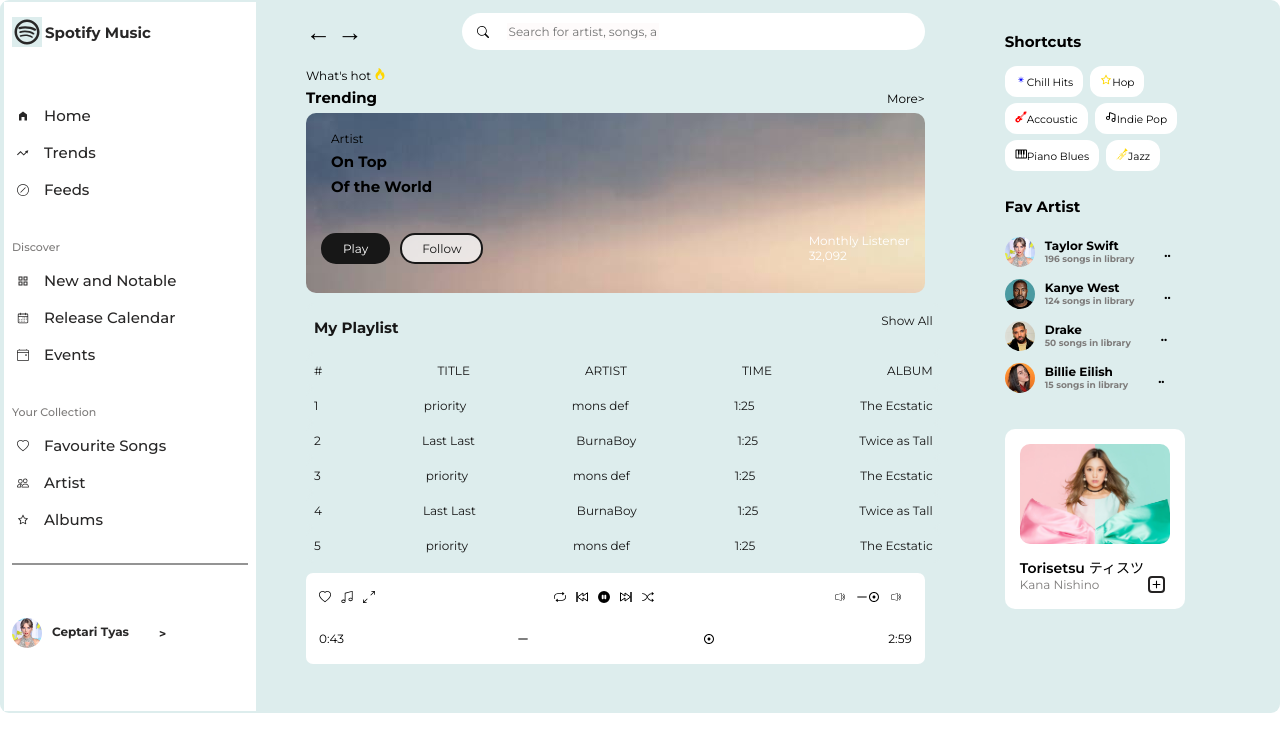
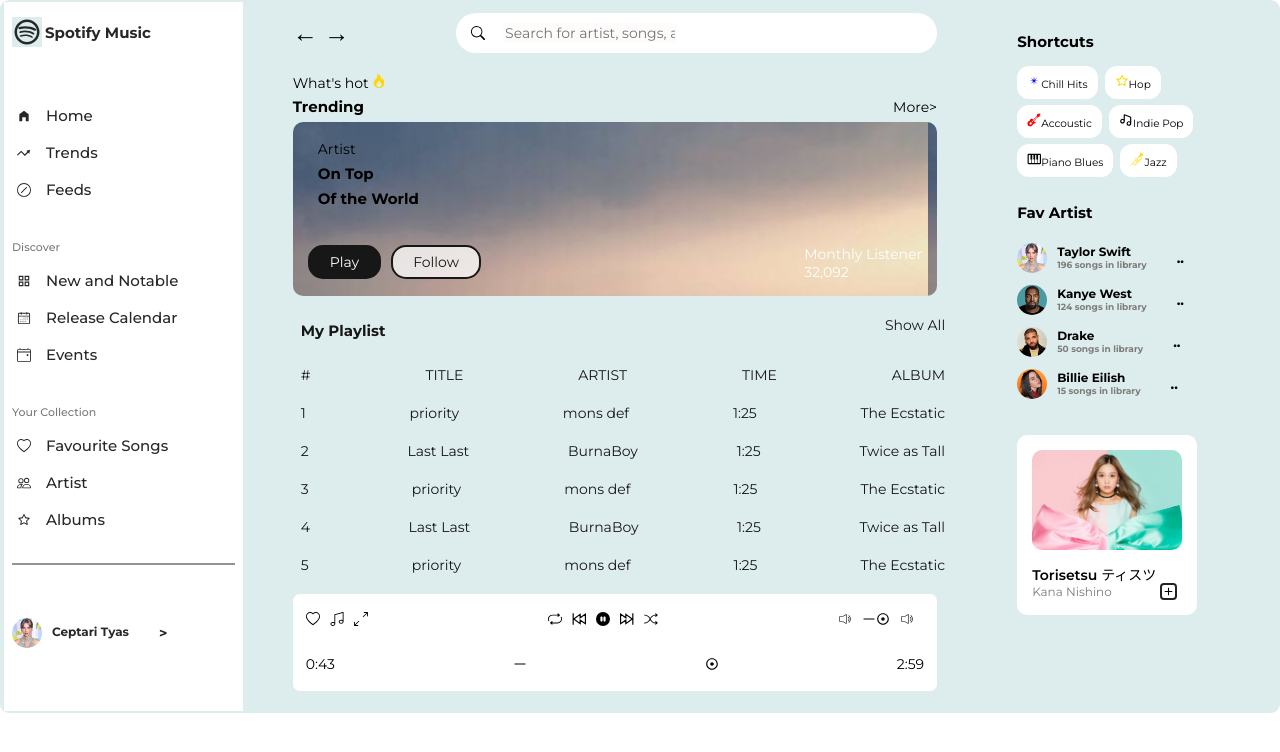
Before and after one commit to chinazoKizito/spotify-music-payer, a React (Create React App) app: page / in a window 1280 px wide. Shown: the top 752 px of the page. Built offline with nearby package versions, Linux system fonts and the light colour scheme.

Commit message:
adjusted some UI details

```diff
--- a/public/index.html
+++ b/public/index.html
@@ -24,7 +24,7 @@
       work correctly both with client-side routing and a non-root public URL.
       Learn how to configure a non-root public URL by running `npm run build`.
     -->
-    <title>React App</title>
+    <title>Spotify React App</title>
   </head>
   <body>
     <noscript>You need to enable JavaScript to run this app.</noscript>
--- a/src/components/main/mainPage.module.css
+++ b/src/components/main/mainPage.module.css
@@ -19,8 +19,8 @@
     background-size: center;
     padding: 15px 15px ;
     border-radius: 10px;
-    width: 46vw;
-    height: 150px;
+    width: 48vw;
+    height: 154x;
 }
 
 .playBTN{
--- a/src/components/navbar/navbar.module.css
+++ b/src/components/navbar/navbar.module.css
@@ -23,7 +23,7 @@
     background: white;
     font-weight: 410;
     padding: 10px 8px;
-    font-size: 7px;
+    font-size: 9px;
 }
 
 .sectionStyles {
--- a/src/index.css
+++ b/src/index.css
@@ -17,7 +17,7 @@
 *{
   margin: 0px;
   font-family: "Montserrat", sans-serif;
-  font-size: 12px;
+  font-size: 14px;
 }
 
 .App{
```
